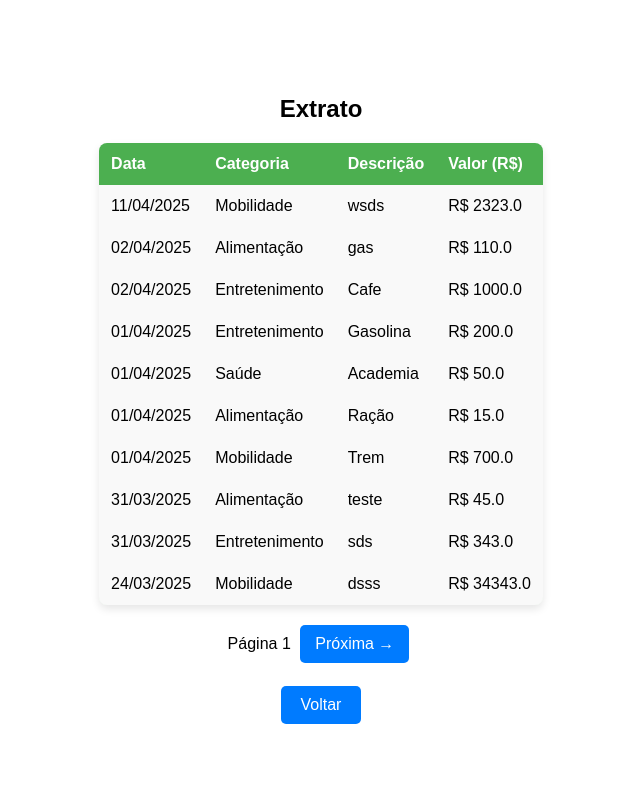
After one commit to AbnerGomes/abner-py-fin-app, a Flask app: page /detalhar_gastos in a window 1280 px wide. The commit adds this page. Shown: the whole page, without its empty margins (319-959 px from the left). Run offline with Flask 3, Linux system fonts and the light colour scheme; data comes from the database, SQL or seed files in the repository.

Commit message:
add extrato feature + adjustes

```diff
--- a/app.py
+++ b/app.py
@@ -1,4 +1,4 @@
-from flask import Flask, render_template, request, redirect, url_for, flash, jsonify
+from flask import Flask, render_template, request, redirect, url_for, flash, jsonify, request
 import json
 import sqlite3
 import os
@@ -66,47 +66,60 @@ def salvar_gasto(gasto, valor, data, categoria):
     conn.close()
 
 def filtrarGastos(periodo):
-    print("OK")
+    try:
+        conn = sqlite3.connect(DATABASE)
+        cursor = conn.cursor()
+
+        hoje = datetime.now().date()
+        inicio = fim = None
+
+        if periodo == 'ontem':
+            inicio = fim = hoje - timedelta(days=1)
+        elif periodo == 'hoje':
+            inicio = fim = hoje
+        elif periodo == 'semanapassada':
+            inicio = hoje - timedelta(days=hoje.weekday() + 7)
+            fim = inicio + timedelta(days=6)
+        elif periodo == 'mesatual':
+            inicio = hoje.replace(day=1)
+            fim = hoje
+        elif periodo == 'mes_anterior':
+            primeiro_dia_mes_atual = hoje.replace(day=1)
+            ultimo_dia_mes_anterior = primeiro_dia_mes_atual - timedelta(days=1)
+            inicio = ultimo_dia_mes_anterior.replace(day=1)
+            fim = ultimo_dia_mes_anterior
+
+        if inicio and fim:
+            query = "SELECT categoria, SUM(valor_gasto) FROM Gastos WHERE data BETWEEN ? AND ? GROUP BY categoria"
+            cursor.execute(query, (inicio, fim))
+        else:
+            query = "SELECT categoria, SUM(valor_gasto) FROM Gastos GROUP BY categoria"
+            cursor.execute(query)
+
+        dados = cursor.fetchall()
+        conn.close()
+        if not dados:
+            print("dados")
+            dados = [
+            {"categoria": "Alimentação", "valor": 50},
+            {"categoria": "Entretenimento", "valor": 30},
+            {"categoria": "Saúde", "valor": 20},
+            {"categoria": "Mobilidade", "valor": 40}
+        ]
+        return [{'categoria': row[0], 'valor': row[1]} for row in dados]
+    except Exception as e:
+        #aqui vem um tratamento para exibir uma mensagem quando nao houver dados para exibir naquele periodo
+        return ""
+
+def extrato_gastos():
     conn = sqlite3.connect(DATABASE)
     cursor = conn.cursor()
 
-    hoje = datetime.now().date()
-    inicio = fim = None
+    cursor.execute("SELECT categoria, gasto, valor_gasto, strftime('%d/%m/%Y', data)  FROM gastos ORDER BY data DESC")
+    resultados = cursor.fetchall()
 
-    if periodo == 'ontem':
-        inicio = fim = hoje - timedelta(days=1)
-    elif periodo == 'hoje':
-        inicio = fim = hoje
-    elif periodo == 'semanapassada':
-        inicio = hoje - timedelta(days=hoje.weekday() + 7)
-        fim = inicio + timedelta(days=6)
-    elif periodo == 'mesatual':
-        inicio = hoje.replace(day=1)
-        fim = hoje
-    elif periodo == 'mes_anterior':
-        primeiro_dia_mes_atual = hoje.replace(day=1)
-        ultimo_dia_mes_anterior = primeiro_dia_mes_atual - timedelta(days=1)
-        inicio = ultimo_dia_mes_anterior.replace(day=1)
-        fim = ultimo_dia_mes_anterior
-
-    if inicio and fim:
-        query = "SELECT categoria, SUM(valor_gasto) FROM Gastos WHERE data BETWEEN ? AND ? GROUP BY categoria"
-        cursor.execute(query, (inicio, fim))
-    else:
-        query = "SELECT categoria, SUM(valor_gasto) FROM Gastos GROUP BY categoria"
-        cursor.execute(query)
-
-    dados = cursor.fetchall()
     conn.close()
-    if not dados:
-        print("dados")
-        dados = [
-        {"categoria": "Alimentação", "valor": 50},
-        {"categoria": "Entretenimento", "valor": 30},
-        {"categoria": "Saúde", "valor": 20},
-        {"categoria": "Mobilidade", "valor": 40}
-    ]
-    return [{'categoria': row[0], 'valor': row[1]} for row in dados]
+    return resultados
 
 
 
@@ -143,6 +156,23 @@ def cadastrar_gasto():
 
     return render_template('cadastrar_gasto.html')  # Exibe o formulário de cadastro
 
+# Rota para a página de cadastro
+@app.route('/detalhar_gastos', methods=['GET', 'POST'])
+def detalhar_gastos():
+
+    page = request.args.get('page', 1, type=int)  # Obtém o número da página (padrão é 1)
+    per_page = 10  # Número de gastos por página
+
+    # Busca os gastos ordenados do mais recente para o mais antigo
+    gastos = extrato_gastos()
+    total_gastos = len(gastos)
+
+    start = (page - 1) * per_page
+    end = start + per_page
+    gastos_pagina = gastos[start:end]
+
+    return render_template('detalhar_gastos.html', gastos=gastos_pagina, page=page, total=total_gastos, per_page=per_page)
+
 @app.route('/filtrarGastos/<periodo>')
 def filtrar(periodo):
     dados = filtrarGastos(periodo)
--- a/static/css/styles.css
+++ b/static/css/styles.css
@@ -88,10 +88,12 @@ body {
 /* Gradiente azul para os botões */
 .btn-left {
     background: linear-gradient(135deg, #3498db, #2980b9);
+    margin-right: 10px;
 }
 
 .btn-right {
     background: linear-gradient(135deg, #16a085, #1abc9c);
+    margin-right: 10px;
 }
 
 /* Efeito de hover para os botões */
@@ -240,24 +242,36 @@ button {
     background-color: #f44336;
 }
 
-.typewriter-container {
+/* .typewriter-container {
     display: flex;
     gap: 10px;
-}
+} */
+
 .typewriter-button {
-    font-family: 'Courier New', Courier, monospace;
+    /* font-family: 'Courier New', Courier, monospace;
     font-size: 14px;
     padding: 10px 10px;
     border: 2px solid black;
-    background-color: red;/* #ddd;*/
+    background-color: red;
     box-shadow: 3px 3px 0 black;
     cursor: pointer;
-    transition: all 0.2s;
+    transition: all 0.2s; */
+    display: inline-block;
+    padding: 10px 20px;
+    text-decoration: none;
+    background-color: #007BFF;
+    color: white;
+    border-radius: 5px;
 }
 .typewriter-button:active {
     box-shadow: 1px 1px 0 black;
     transform: translate(2px, 2px);
 }
+
+.typewriter-button:hover {
+    background-color: #0056b3;
+}
+
 
 
 #flash-message {
@@ -302,3 +316,69 @@ Centraliza o canvas na tela
     width: 100%;
     height: auto;
 } */
+
+
+.container-detalhes {
+    max-width: 700px;
+    margin: 20px auto;
+    text-align: center;
+    font-family: Arial, sans-serif;
+}
+
+table {
+    width: 100%;
+    border-collapse: collapse;
+    margin-top: 20px;
+    box-shadow: 0 4px 8px rgba(0, 0, 0, 0.1);
+    border-radius: 8px;
+    overflow: hidden;
+}
+
+th, td {
+    padding: 12px;
+    text-align: left;
+}
+
+th {
+    background-color: #4CAF50;
+    color: white;
+}
+
+td {
+    background-color: #f9f9f9;
+}
+
+tr:nth-child(even) {
+    background-color: #e8f5e9;
+}
+
+.pagination {
+    margin-top: 15px;
+}
+
+.pagination .button {
+    display: inline-block;
+    padding: 10px 15px;
+    text-decoration: none;
+    background-color: #007BFF;
+    color: white;
+    border-radius: 5px;
+    margin: 5px;
+}
+
+.pagination .button:hover {
+    background-color: #0056b3;
+}
+
+.button-detalhes {
+    display: inline-block;
+    padding: 10px 20px;
+    text-decoration: none;
+    background-color: #007BFF;
+    color: white;
+    border-radius: 5px;
+}
+
+.button-detalhes:hover {
+    background-color: #0056b3;
+}
--- /dev/null
+++ b/templates/detalhar_gastos.html
@@ -0,0 +1,50 @@
+<!DOCTYPE html>
+<html lang="pt">
+<head>
+    <meta charset="UTF-8">
+    <meta name="viewport" content="width=device-width, initial-scale=1.0">
+    <title>Detalhamento de Gastos</title>
+    <link rel="stylesheet" href="{{ url_for('static', filename='css/styles.css') }}">
+</head>
+<body>
+    <div class="container-detalhes">
+        <h2>Extrato</h2>
+        <table>
+            <thead>
+                <tr>
+                    <th>Data</th>
+                    <th>Categoria</th>
+                    <th>Descrição</th>
+                    <th>Valor (R$)</th>
+                </tr>
+            </thead>
+            <tbody>
+                {% for gasto in gastos %}
+                <tr>
+                    <td>{{ gasto[3] }}</td>
+                    <td>{{ gasto[0] }}</td>
+                    <td>{{ gasto[1] }}</td>
+                    <td>R$ {{ gasto[2] | round(2) }}</td>
+                </tr>
+                {% endfor %}
+            </tbody>
+        </table>
+
+        <!-- Paginação -->
+        <div class="pagination">
+            {% if page > 1 %}
+                <a href="{{ url_for('detalhar_gastos', page=page-1) }}" class="button">← Anterior</a>
+            {% endif %}
+
+            <span>Página {{ page }}</span>
+
+            {% if total > page * per_page %}
+                <a href="{{ url_for('detalhar_gastos', page=page+1) }}" class="button">Próxima →</a>
+            {% endif %}
+        </div>
+
+        <br>
+        <a href="{{ url_for('index') }}" class="button-detalhes">Voltar</a>
+    </div>
+</body>
+</html>
```
Also changed, not shown: static/js/scripts.js (+11 -0 lines), templates/index.html (+11 -5 lines).
